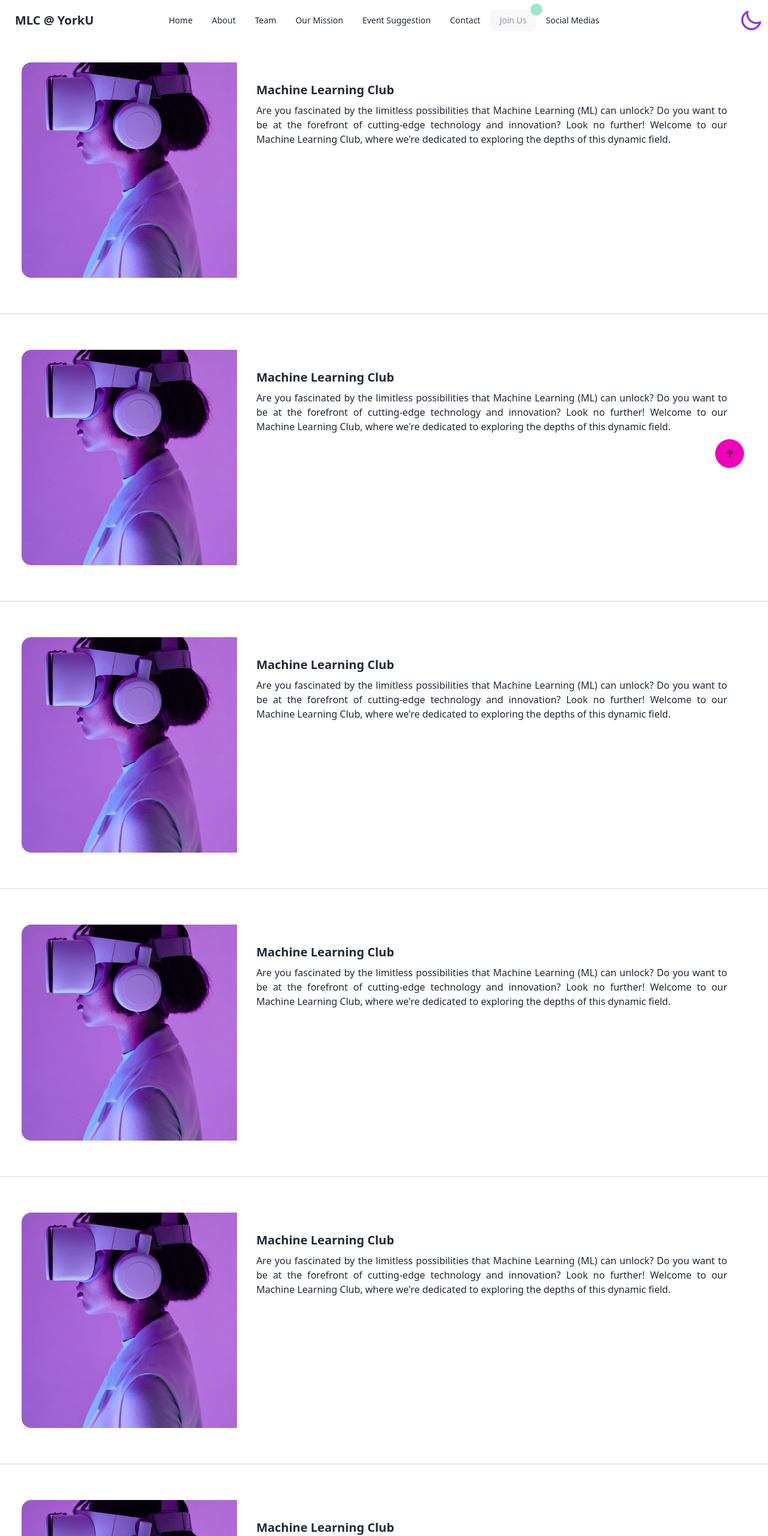
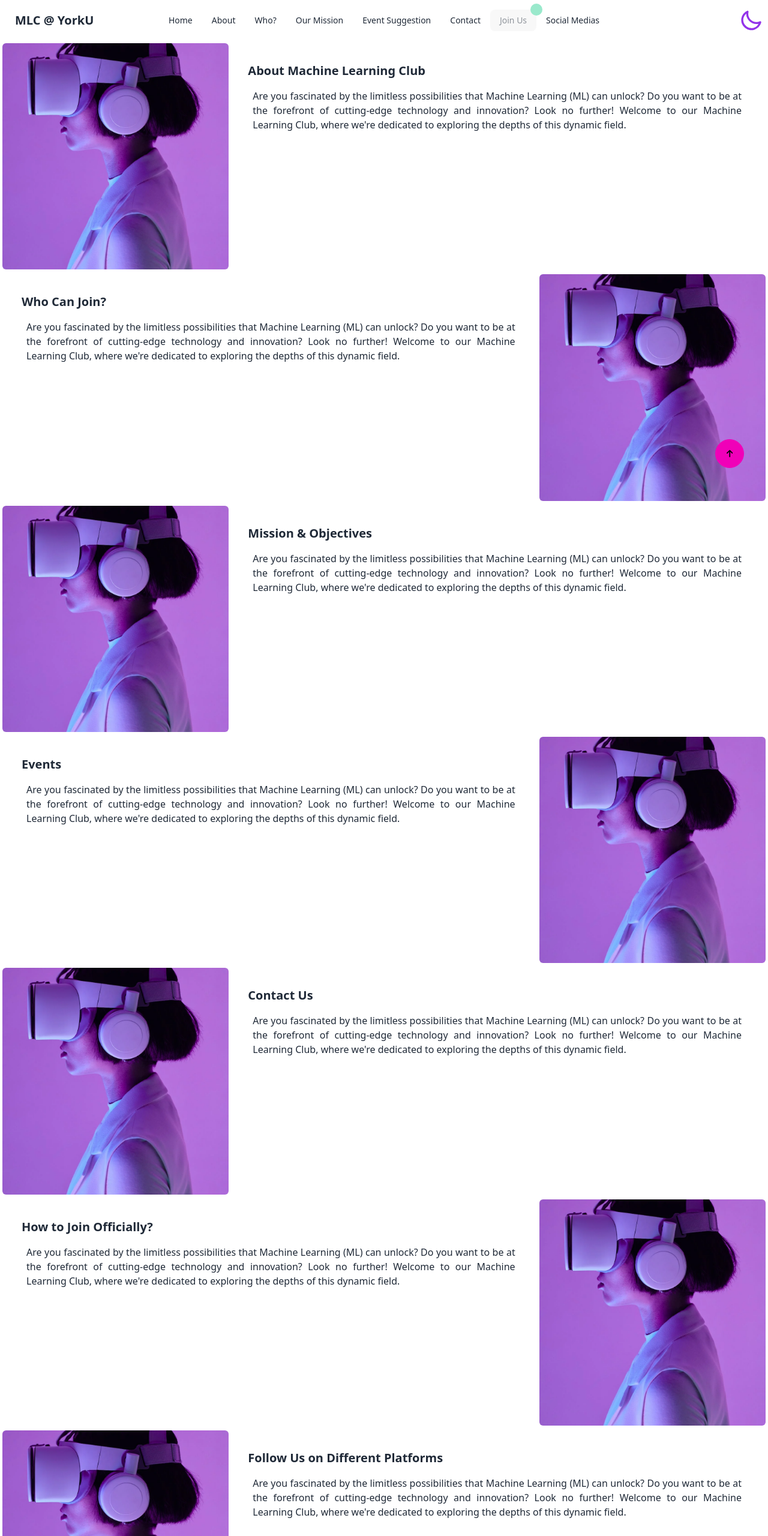
Before and after one commit to MachineLearningYU/MachineLearningYU, a website: page index.html in a window 1280 px wide. Shown: the top 2560 px of the page at 60% size. Drawn offline with Linux system fonts and the light colour scheme.

Commit message:
the links are update, just put the right materials

```diff
--- a/index.html
+++ b/index.html
@@ -28,14 +28,14 @@
                         class="menu menu-sm dropdown-content mt-3 z-[1] p-2 shadow bg-base-100 rounded-box w-52">
                         <li tabindex="1"><a href="#top">Home</a></li>
                         <li tabindex="2"><a href="#about">About</a></li>
-                        <li tabindex="3"><a href="#team">Team</a></li>
+                        <li tabindex="3"><a href="#who">Who?</a></li>
                         <li tabindex="4"><a href="#mission">Our Mission</a></li>
                         <li tabindex="5"><a href="#event">Event Suggestion</a></li>
                         <li tabindex="6"><a href="#contact">Contact</a></li>
                         <li>
                             <div class="indicator animate-pulse badge-ghost">
                                 <span class="indicator-item badge badge-success"></span>
-                                <a>Join Us</a>
+                                <a href="#join">Join Us</a>
                             </div>
                         </li>
                         <li tabindex="6"><a href="#socials">Social Medias</a></li>
@@ -47,14 +47,14 @@
                 <ul class="menu menu-horizontal px-1">
                     <li tabindex="1"><a href="#top">Home</a></li>
                     <li tabindex="2"><a href="#about">About</a></li>
-                    <li tabindex="3"><a href="#team">Team</a></li>
+                    <li tabindex="3"><a href="#who">Who?</a></li>
                     <li tabindex="4"><a href="#mission">Our Mission</a></li>
                     <li tabindex="5"><a href="#event">Event Suggestion</a></li>
                     <li tabindex="6"><a href="#contact">Contact</a></li>
                     <li>
                         <div class="indicator animate-pulse badge-ghost">
                             <span class="indicator-item badge badge-success"></span>
-                            <a>Join Us</a>
+                            <a href="#join">Join Us</a>
                         </div>
                     </li>
                     <li tabindex="6"><a href="#socials">Social Medias</a></li>
@@ -85,11 +85,12 @@
 
         <div class="main z-35">
 
-            <div class="card lg:card-side bg-base-100 p-9">
-                <figure><img src="media/task.webp" alt="Album" /></figure>
+            <div class="card lg:card-side bg-base-100 p-1 rounded-none">
+                <figure><img class="rounded-md" src="media/task.webp" title="text" alt="text" /></figure>
                 <div class="card-body">
-                    <h2 class="card-title">Machine Learning Club</h2>
-                    <p class="text-justify">Are you fascinated by the limitless possibilities that Machine Learning (ML)
+                    <h2 class="card-title" id="about">About Machine Learning Club</h2>
+                    <p class="text-justify p-2">Are you fascinated by the limitless possibilities that Machine Learning
+                        (ML)
                         can unlock? Do you
                         want to be at the forefront of cutting-edge technology and innovation? Look no further! Welcome
                         to our Machine Learning Club, where we're dedicated to exploring the depths of this dynamic
@@ -97,13 +98,26 @@
                 </div>
             </div>
 
-            <div class="divider"></div>
+            <div class="card lg:card-side bg-base-100 p-1 rounded-none">
+                <div class="card-body order-2 sm:order-1">
+                    <h2 class="card-title" id="who">Who Can Join?</h2>
+                    <p class="text-justify p-2">Are you fascinated by the limitless possibilities that Machine Learning
+                        (ML)
+                        can unlock? Do you
+                        want to be at the forefront of cutting-edge technology and innovation? Look no further! Welcome
+                        to our Machine Learning Club, where we're dedicated to exploring the depths of this dynamic
+                        field.</p>
+                </div>
+                <figure class="order-1 sm:order-2"><img class="rounded-md" src="media/task.webp" title="text"
+                        alt="text" /></figure>
+            </div>
 
-            <div class="card lg:card-side bg-base-100 p-9">
-                <figure><img src="media/task.webp" alt="Album" /></figure>
+            <div class="card lg:card-side bg-base-100 p-1 rounded-none">
+                <figure><img class="rounded-md" src="media/task.webp" title="text" alt="text" /></figure>
                 <div class="card-body">
-                    <h2 class="card-title">Machine Learning Club</h2>
-                    <p class="text-justify">Are you fascinated by the limitless possibilities that Machine Learning (ML)
+                    <h2 class="card-title" id="mission">Mission & Objectives</h2>
+                    <p class="text-justify p-2">Are you fascinated by the limitless possibilities that Machine Learning
+                        (ML)
                         can unlock? Do you
                         want to be at the forefront of cutting-edge technology and innovation? Look no further! Welcome
                         to our Machine Learning Club, where we're dedicated to exploring the depths of this dynamic
@@ -111,13 +125,26 @@
                 </div>
             </div>
 
-            <div class="divider"></div>
+            <div class="card lg:card-side bg-base-100 p-1 rounded-none">
+                <div class="card-body order-2 sm:order-1">
+                    <h2 class="card-title" id="event">Events</h2>
+                    <p class="text-justify p-2">Are you fascinated by the limitless possibilities that Machine Learning
+                        (ML)
+                        can unlock? Do you
+                        want to be at the forefront of cutting-edge technology and innovation? Look no further! Welcome
+                        to our Machine Learning Club, where we're dedicated to exploring the depths of this dynamic
+                        field.</p>
+                </div>
+                <figure class="order-1 sm:order-2"><img class="rounded-md" src="media/task.webp" title="text"
+                        alt="text" /></figure>
+            </div>
 
-            <div class="card lg:card-side bg-base-100 p-9">
-                <figure><img src="media/task.webp" alt="Album" /></figure>
+            <div class="card lg:card-side bg-base-100 p-1 rounded-none">
+                <figure><img class="rounded-md" src="media/task.webp" title="text" alt="text" /></figure>
                 <div class="card-body">
-                    <h2 class="card-title">Machine Learning Club</h2>
-                    <p class="text-justify">Are you fascinated by the limitless possibilities that Machine Learning (ML)
+                    <h2 class="card-title" id="contact">Contact Us</h2>
+                    <p class="text-justify p-2">Are you fascinated by the limitless possibilities that Machine Learning
+                        (ML)
                         can unlock? Do you
                         want to be at the forefront of cutting-edge technology and innovation? Look no further! Welcome
                         to our Machine Learning Club, where we're dedicated to exploring the depths of this dynamic
@@ -125,13 +152,27 @@
                 </div>
             </div>
 
-            <div class="divider"></div>
+            <div class="card lg:card-side bg-base-100 p-1 rounded-none">
+                <div class="card-body order-2 sm:order-1">
+                    <h2 class="card-title" id="join">How to Join Officially?</h2>
+                    <p class="text-justify p-2">Are you fascinated by the limitless possibilities that Machine Learning
+                        (ML)
+                        can unlock? Do you
+                        want to be at the forefront of cutting-edge technology and innovation? Look no further! Welcome
+                        to our Machine Learning Club, where we're dedicated to exploring the depths of this dynamic
+                        field.</p>
+                </div>
+                <figure class="order-1 sm:order-2"><img class="rounded-md" src="media/task.webp" title="text"
+                        alt="text" /></figure>
+            </div>
 
-            <div class="card lg:card-side bg-base-100 p-9">
-                <figure><img src="media/task.webp" alt="Album" /></figure>
+
+            <div class="card lg:card-side bg-base-100 p-1 rounded-none">
+                <figure><img class="rounded-md" src="media/task.webp" title="text" alt="text" /></figure>
                 <div class="card-body">
-                    <h2 class="card-title">Machine Learning Club</h2>
-                    <p class="text-justify">Are you fascinated by the limitless possibilities that Machine Learning (ML)
+                    <h2 class="card-title" id="socials">Follow Us on Different Platforms</h2>
+                    <p class="text-justify p-2">Are you fascinated by the limitless possibilities that Machine Learning
+                        (ML)
                         can unlock? Do you
                         want to be at the forefront of cutting-edge technology and innovation? Look no further! Welcome
                         to our Machine Learning Club, where we're dedicated to exploring the depths of this dynamic
@@ -139,52 +180,10 @@
                 </div>
             </div>
 
-            <div class="divider"></div>
-
-            <div class="card lg:card-side bg-base-100 p-9">
-                <figure><img src="media/task.webp" alt="Album" /></figure>
-                <div class="card-body">
-                    <h2 class="card-title">Machine Learning Club</h2>
-                    <p class="text-justify">Are you fascinated by the limitless possibilities that Machine Learning (ML)
-                        can unlock? Do you
-                        want to be at the forefront of cutting-edge technology and innovation? Look no further! Welcome
-                        to our Machine Learning Club, where we're dedicated to exploring the depths of this dynamic
-                        field.</p>
-                </div>
-            </div>
-
-            <div class="divider"></div>
-
-            <div class="card lg:card-side bg-base-100 p-9">
-                <figure><img src="media/task.webp" alt="Album" /></figure>
-                <div class="card-body">
-                    <h2 class="card-title">Machine Learning Club</h2>
-                    <p class="text-justify">Are you fascinated by the limitless possibilities that Machine Learning (ML)
-                        can unlock? Do you
-                        want to be at the forefront of cutting-edge technology and innovation? Look no further! Welcome
-                        to our Machine Learning Club, where we're dedicated to exploring the depths of this dynamic
-                        field.</p>
-                </div>
-            </div>
-
-            <div class="divider"></div>
-
-            <div class="card lg:card-side bg-base-100 p-9">
-                <div class="card-body order-2 sm:order-1">
-                    <h2 class="card-title" id="about">Machine Learning Club</h2>
-                    <p class="text-justify">Are you fascinated by the limitless possibilities that Machine Learning (ML)
-                        can unlock? Do you
-                        want to be at the forefront of cutting-edge technology and innovation? Look no further! Welcome
-                        to our Machine Learning Club, where we're dedicated to exploring the depths of this dynamic
-                        field.</p>
-
-                </div>
-                <figure class="order-1 sm:order-2"><img src="media/task.webp" alt="Album" /></figure>
-
-            </div>
+        </div>
 
 
-        </div>
+    </div>
 
 
     </div> <!-- End Container -->
@@ -208,16 +207,16 @@
                     </svg></a>
 
                 <a href="">
-                    <svg xmlns="http://www.w3.org/2000/svg" width="24" height="24"
-                        viewBox="0 0 448 512" class="fill-current"><!--! Font Awesome Free 6.4.2 by @fontawesome - https://fontawesome.com License - https://fontawesome.com/license (Commercial License) Copyright 2023 Fonticons, Inc. -->
+                    <svg xmlns="http://www.w3.org/2000/svg" width="24" height="24" viewBox="0 0 448 512"
+                        class="fill-current"><!--! Font Awesome Free 6.4.2 by @fontawesome - https://fontawesome.com License - https://fontawesome.com/license (Commercial License) Copyright 2023 Fonticons, Inc. -->
                         <path
                             d="M224.1 141c-63.6 0-114.9 51.3-114.9 114.9s51.3 114.9 114.9 114.9S339 319.5 339 255.9 287.7 141 224.1 141zm0 189.6c-41.1 0-74.7-33.5-74.7-74.7s33.5-74.7 74.7-74.7 74.7 33.5 74.7 74.7-33.6 74.7-74.7 74.7zm146.4-194.3c0 14.9-12 26.8-26.8 26.8-14.9 0-26.8-12-26.8-26.8s12-26.8 26.8-26.8 26.8 12 26.8 26.8zm76.1 27.2c-1.7-35.9-9.9-67.7-36.2-93.9-26.2-26.2-58-34.4-93.9-36.2-37-2.1-147.9-2.1-184.9 0-35.8 1.7-67.6 9.9-93.9 36.1s-34.4 58-36.2 93.9c-2.1 37-2.1 147.9 0 184.9 1.7 35.9 9.9 67.7 36.2 93.9s58 34.4 93.9 36.2c37 2.1 147.9 2.1 184.9 0 35.9-1.7 67.7-9.9 93.9-36.2 26.2-26.2 34.4-58 36.2-93.9 2.1-37 2.1-147.8 0-184.8zM398.8 388c-7.8 19.6-22.9 34.7-42.6 42.6-29.5 11.7-99.5 9-132.1 9s-102.7 2.6-132.1-9c-19.6-7.8-34.7-22.9-42.6-42.6-11.7-29.5-9-99.5-9-132.1s-2.6-102.7 9-132.1c7.8-19.6 22.9-34.7 42.6-42.6 29.5-11.7 99.5-9 132.1-9s102.7-2.6 132.1 9c19.6 7.8 34.7 22.9 42.6 42.6 11.7 29.5 9 99.5 9 132.1s2.7 102.7-9 132.1z" />
                     </svg>
                 </a>
 
                 <a href="">
-                    <svg xmlns="http://www.w3.org/2000/svg" width="24" height="24"
-                        viewBox="0 0 640 512" class="fill-current"><!--! Font Awesome Free 6.4.2 by @fontawesome - https://fontawesome.com License - https://fontawesome.com/license (Commercial License) Copyright 2023 Fonticons, Inc. -->
+                    <svg xmlns="http://www.w3.org/2000/svg" width="24" height="24" viewBox="0 0 640 512"
+                        class="fill-current"><!--! Font Awesome Free 6.4.2 by @fontawesome - https://fontawesome.com License - https://fontawesome.com/license (Commercial License) Copyright 2023 Fonticons, Inc. -->
                         <path
                             d="M524.531,69.836a1.5,1.5,0,0,0-.764-.7A485.065,485.065,0,0,0,404.081,32.03a1.816,1.816,0,0,0-1.923.91,337.461,337.461,0,0,0-14.9,30.6,447.848,447.848,0,0,0-134.426,0,309.541,309.541,0,0,0-15.135-30.6,1.89,1.89,0,0,0-1.924-.91A483.689,483.689,0,0,0,116.085,69.137a1.712,1.712,0,0,0-.788.676C39.068,183.651,18.186,294.69,28.43,404.354a2.016,2.016,0,0,0,.765,1.375A487.666,487.666,0,0,0,176.02,479.918a1.9,1.9,0,0,0,2.063-.676A348.2,348.2,0,0,0,208.12,430.4a1.86,1.86,0,0,0-1.019-2.588,321.173,321.173,0,0,1-45.868-21.853,1.885,1.885,0,0,1-.185-3.126c3.082-2.309,6.166-4.711,9.109-7.137a1.819,1.819,0,0,1,1.9-.256c96.229,43.917,200.41,43.917,295.5,0a1.812,1.812,0,0,1,1.924.233c2.944,2.426,6.027,4.851,9.132,7.16a1.884,1.884,0,0,1-.162,3.126,301.407,301.407,0,0,1-45.89,21.83,1.875,1.875,0,0,0-1,2.611,391.055,391.055,0,0,0,30.014,48.815,1.864,1.864,0,0,0,2.063.7A486.048,486.048,0,0,0,610.7,405.729a1.882,1.882,0,0,0,.765-1.352C623.729,277.594,590.933,167.465,524.531,69.836ZM222.491,337.58c-28.972,0-52.844-26.587-52.844-59.239S193.056,219.1,222.491,219.1c29.665,0,53.306,26.82,52.843,59.239C275.334,310.993,251.924,337.58,222.491,337.58Zm195.38,0c-28.971,0-52.843-26.587-52.843-59.239S388.437,219.1,417.871,219.1c29.667,0,53.307,26.82,52.844,59.239C470.715,310.993,447.538,337.58,417.871,337.58Z" />
                     </svg>
```
Also changed, not shown: ml-style.css.
